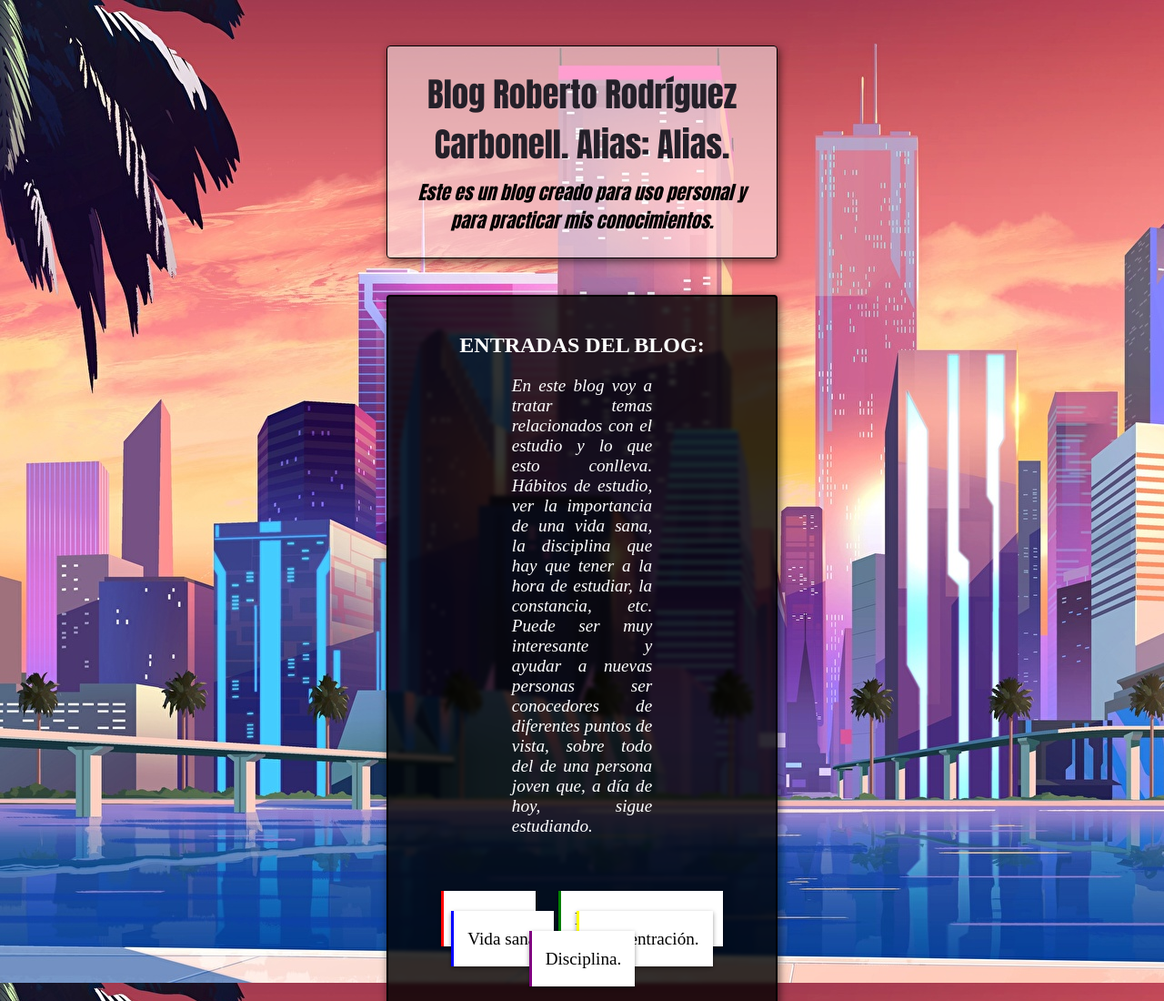
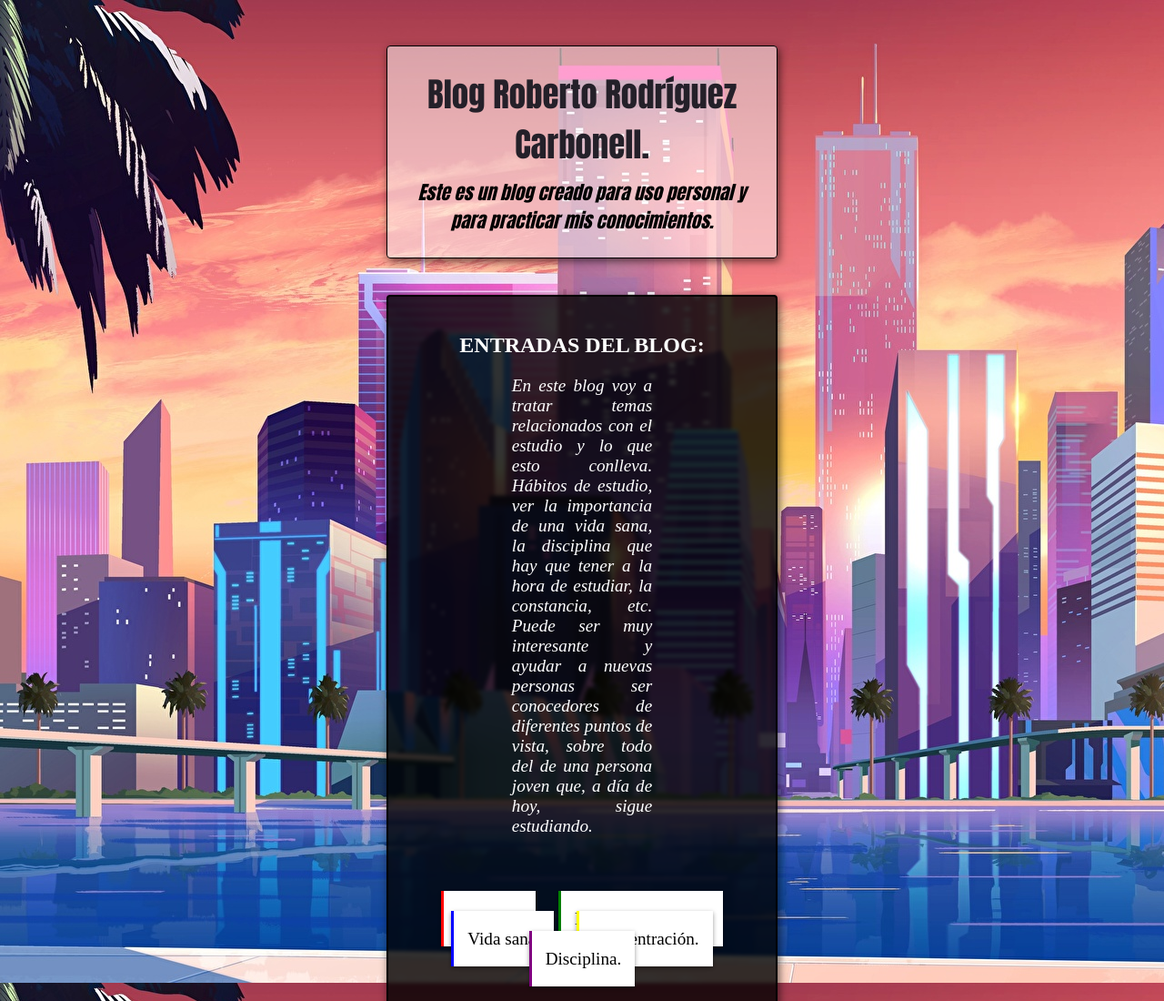
Before and after one commit to ropotober98/Blog, a plain HTML site: page index.html in a window 1280 px wide. Shown: the top 1100 px of the page at 91% size. Drawn offline with Linux system fonts and the light colour scheme; files whose address does not match are found by name.

Commit message:
Eliminar alias
He eliminado el Alias

```diff
--- a/index.html
+++ b/index.html
@@ -10,7 +10,7 @@
     <body class="fondo" background="F:/Estudios/Curso HTML, CSS y Javascript/Blog Prueba/fondo.jpg"></body>
     <div class="cabecera">
         <div class="titulo">
-            Blog Roberto Rodríguez Carbonell. Alias: Alias.
+            Blog Roberto Rodríguez Carbonell.
         </div>
         <div class="tituloSecundario">
             Este es un blog creado para uso personal y para practicar mis conocimientos.
```
